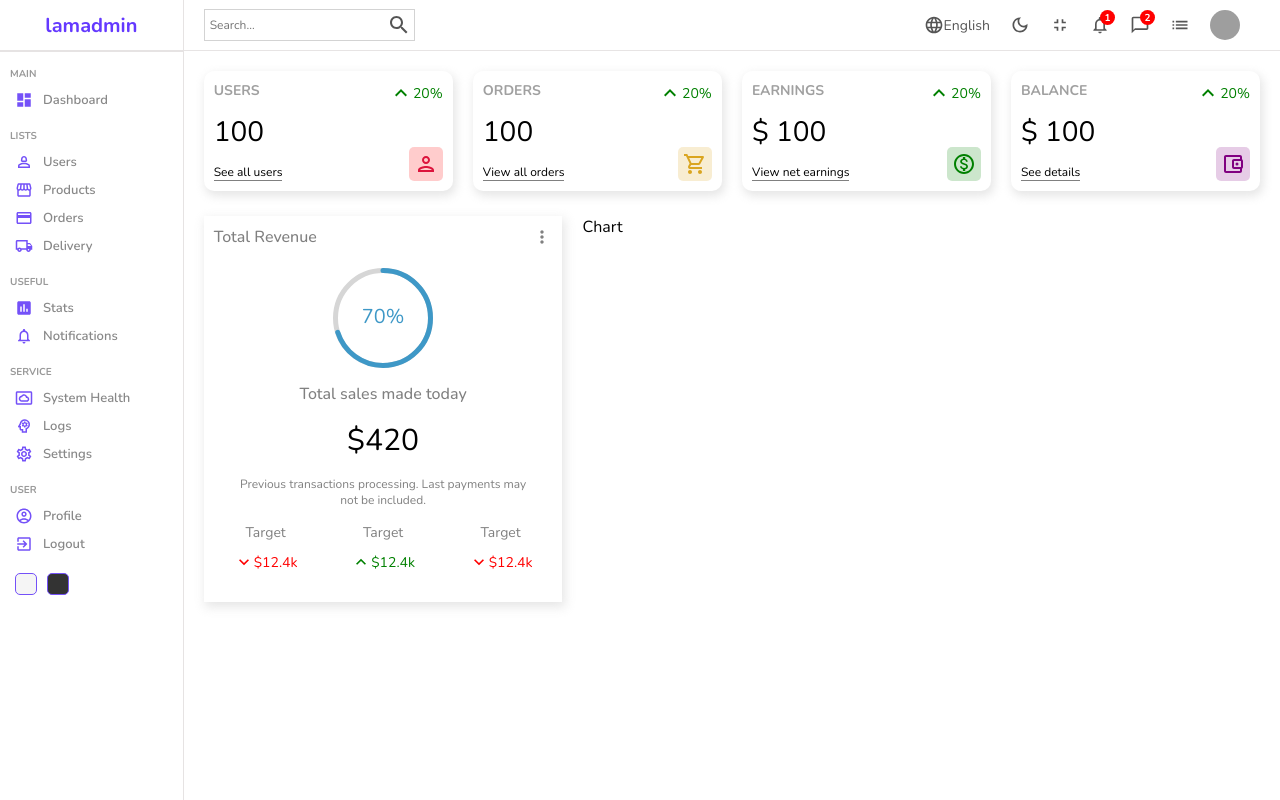
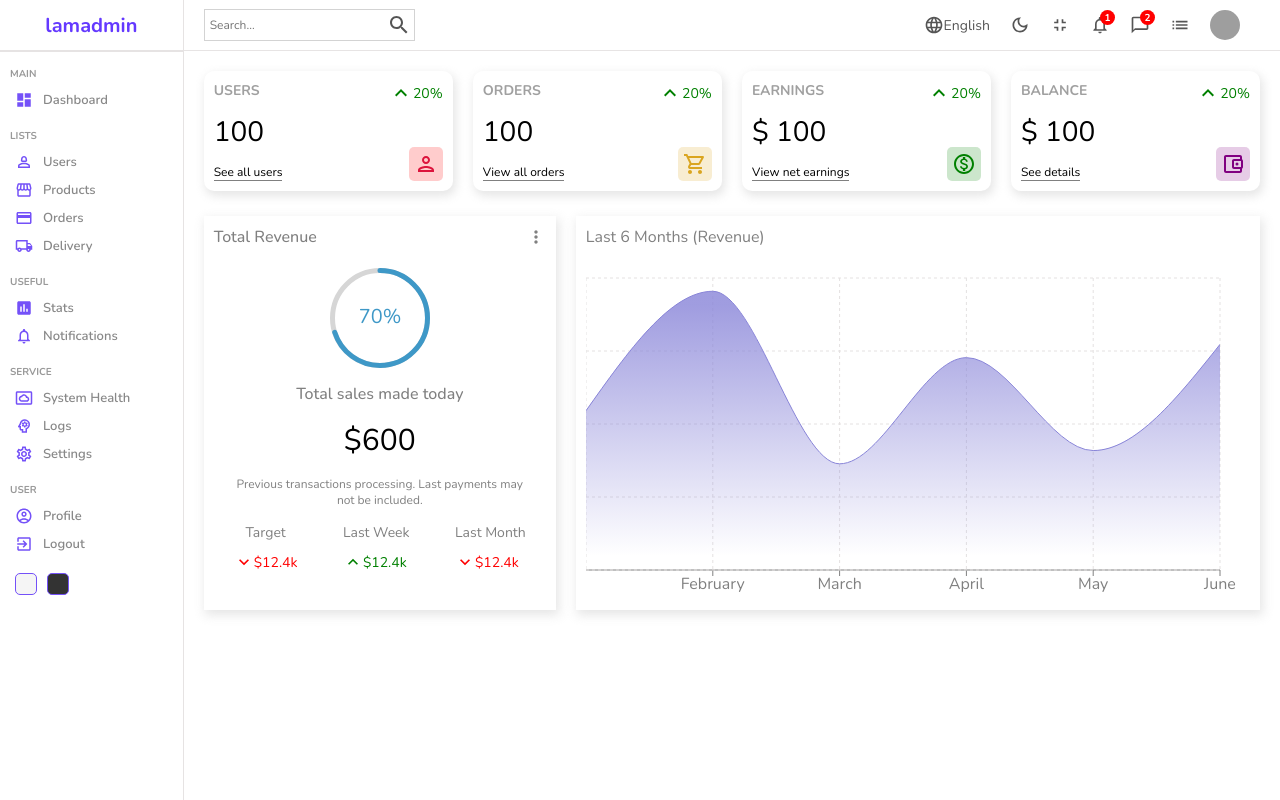
Before and after one commit to Matt-LaRochelle/react-admin, a React (Create React App) app: page / in a window 1280 px wide. Built offline with nearby package versions, Linux system fonts and the light colour scheme; grey boxes are pictures that could not be loaded.

Commit message:
main chart created

```diff
--- a/package.json
+++ b/package.json
@@ -15,6 +15,7 @@
     "react-dom": "^18.2.0",
     "react-router-dom": "^6.14.2",
     "react-scripts": "5.0.1",
+    "recharts": "^2.7.2",
     "sass": "^1.64.1",
     "web-vitals": "^2.1.4"
   },
--- a/src/components/chart/Chart.jsx
+++ b/src/components/chart/Chart.jsx
@@ -1,8 +1,45 @@
 import "./chart.scss"
+import { AreaChart, Area, XAxis, YAxis, CartesianGrid, Tooltip, ResponsiveContainer } from 'recharts';
+
+
+
+const data = [
+    { name: "January", Total: 1200 },
+    { name: "February", Total: 2100 },
+    { name: "March", Total: 800 },
+    { name: "April", Total: 1600 },
+    { name: "May", Total: 900 },
+    { name: "June", Total: 1700 },
+    ];
+
+
 
 const Chart = () => {
     return (
-        <div className="chart">Chart</div>
+        <div className="chart">
+            <div className="title">Last 6 Months (Revenue)</div>
+            <ResponsiveContainer width="100%" aspect={2 / 1}>
+                <AreaChart width={730} height={250} data={data}
+                    margin={{ top: 10, right: 30, left: 0, bottom: 0 }}>
+                    <defs>
+                        <linearGradient id="total" x1="0" y1="0" x2="0" y2="1">
+                            <stop offset="5%" stopColor="#8884d8" stopOpacity={0.8}/>
+                            <stop offset="95%" stopColor="#8884d8" stopOpacity={0}/>
+                        </linearGradient>
+                    </defs>
+                    <XAxis dataKey="name" stroke="gray" />
+                    <CartesianGrid strokeDasharray="3 3" className="chartGrid" />
+                    <Tooltip />
+                    <Area
+                        type="monotone"
+                        dataKey="Total"
+                        stroke="#8884d8"
+                        fillOpacity={1}
+                        fill="url(#total)"
+                    />
+                </AreaChart>
+            </ResponsiveContainer>
+        </div>
     )
 }
 
--- a/src/components/chart/chart.scss
+++ b/src/components/chart/chart.scss
@@ -1,3 +1,15 @@
 .chart {
     flex: 4;
+    -webkit-box-shadow: 2px 4px 10px 1px rgba(0, 0, 0, .47);
+    box-shadow: 2px 4px 10px 1px rgba(201, 201, 201, .47);
+    padding: 10px;
+    color: gray;
+
+    .title {
+        margin-bottom: 20px;
+    }
+
+    .chartGrid {
+        stroke: rgb(228, 225, 225);
+    }
 }
--- a/src/components/featured/Featured.jsx
+++ b/src/components/featured/Featured.jsx
@@ -20,7 +20,7 @@ const Featured = () => {
                         strokeWidth={5} />
                 </div>
                 <p className="title">Total sales made today</p>
-                <p className="amount">$420</p>
+                <p className="amount">$600</p>
                 <p className="desc">Previous transactions processing. Last payments may not be included.</p>
                 <div className="summary">
                     <div className="item">
@@ -31,14 +31,14 @@ const Featured = () => {
                         </div>
                     </div>
                     <div className="item">
-                        <div className="itemTitle">Target</div>
+                        <div className="itemTitle">Last Week</div>
                         <div className="itemResult positive">
                             <KeyboardArrowUpOutlinedIcon fontSize="small" />
                             <div className="resultAmount">$12.4k</div>
                         </div>
                     </div>
                     <div className="item">
-                        <div className="itemTitle">Target</div>
+                        <div className="itemTitle">Last Month</div>
                         <div className="itemResult negative">
                             <KeyboardArrowDownIcon fontSize="small" />
                             <div className="resultAmount">$12.4k</div>
```
Also changed, not shown: 1 other file (tests, documents, lock files or other folders).
